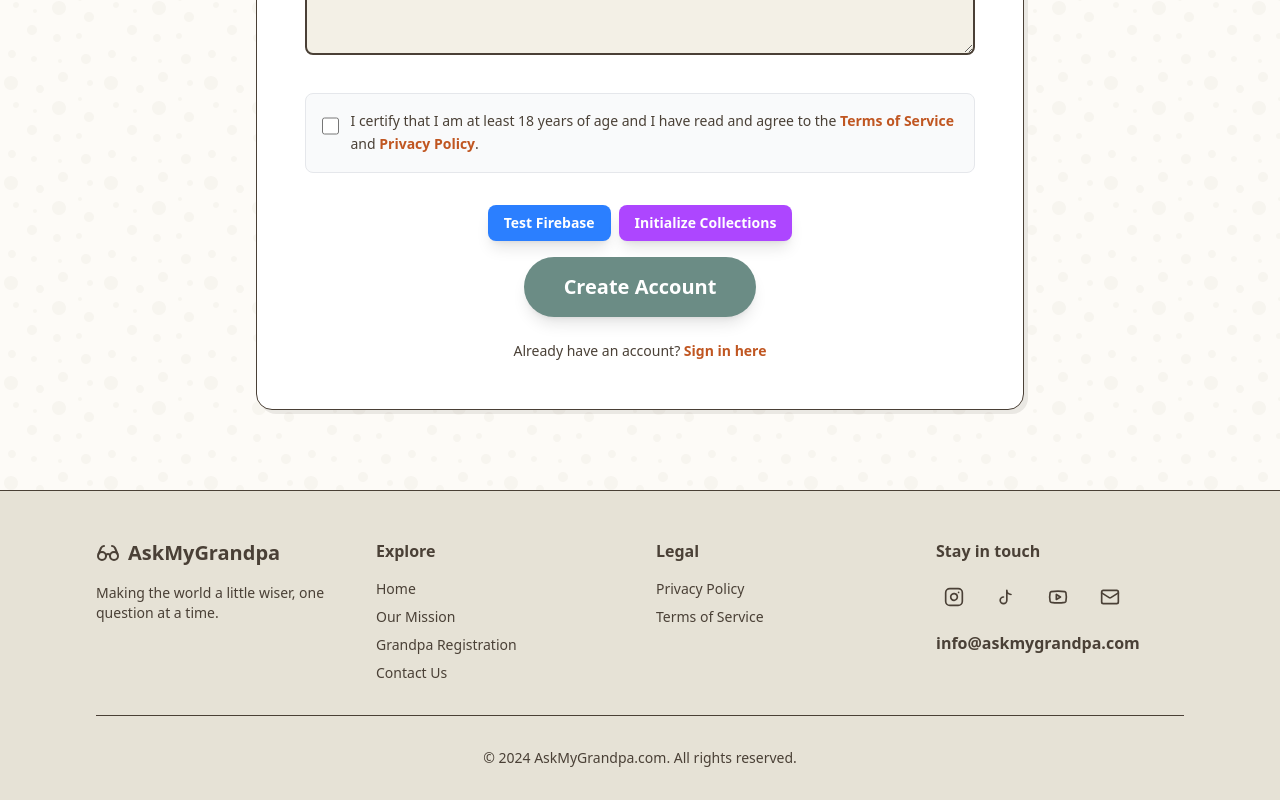
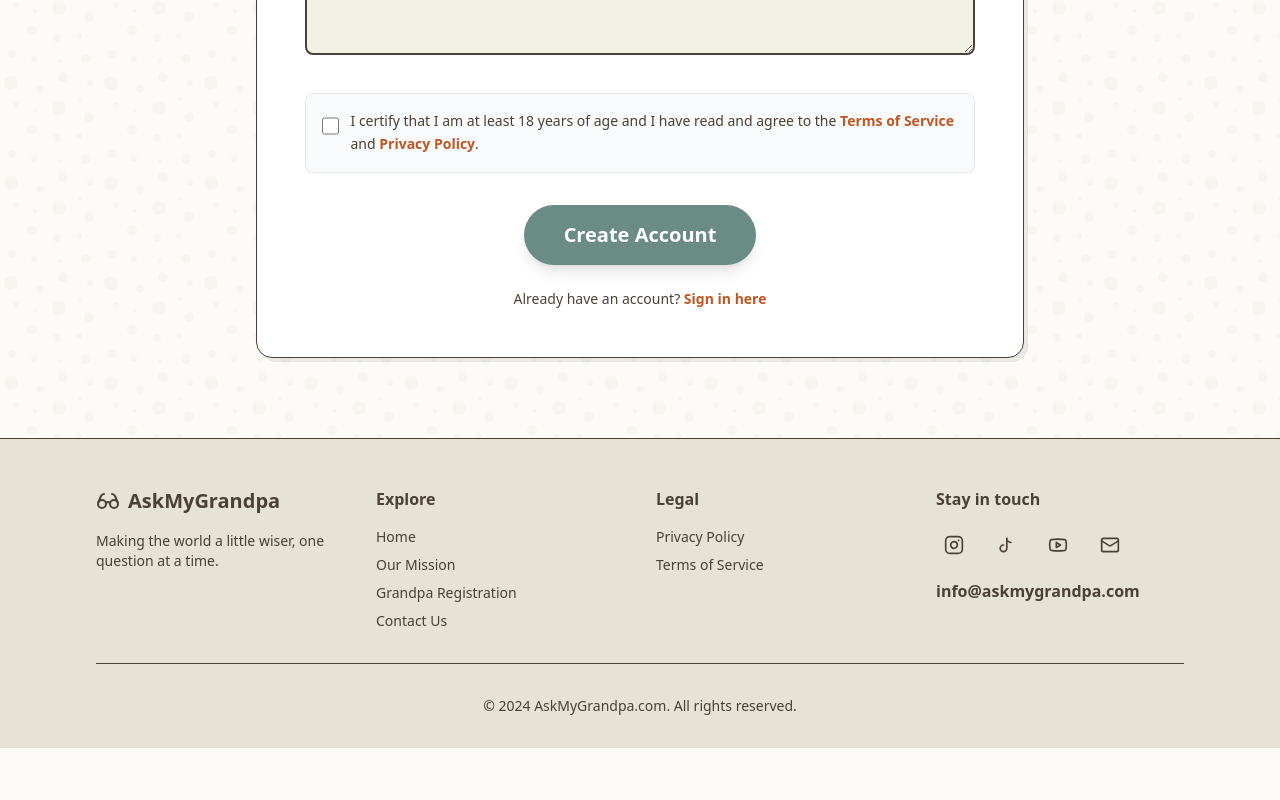
Before and after one commit to ifyoubuildit/ask-my-grandpa, a Next.js app: page /register in a window 1280 px wide. Shown: the part 2028-2828 px from the top of the page. After the commit the page ends 2776 px from the top, so only its background shows below. Built offline with nearby package versions, Linux system fonts and the light colour scheme; no server answers; a web font is replaced by a local one.

Commit message:
Clean up registration form - remove test buttons, fix core functionality

```diff
--- a/app/register/page.tsx
+++ b/app/register/page.tsx
@@ -1,7 +1,7 @@
 'use client';
 
 import { useState, useEffect, Suspense } from 'react';
-import { Camera, Lock, X, Check, Eye, EyeOff } from 'lucide-react';
+import { Camera, X, Check, Eye, EyeOff } from 'lucide-react';
 import {
   collection,
   addDoc,
@@ -9,11 +9,10 @@ import {
   where,
   getDocs,
   doc,
-  updateDoc,
-  getDoc
+  updateDoc
 } from 'firebase/firestore';
 import { ref, uploadBytes, getDownloadURL } from 'firebase/storage';
-import { db, storage, initializeCollections } from '@/lib/firebase';
+import { db, storage } from '@/lib/firebase';
 import { signUp } from '@/lib/auth';
 import { useAuth } from '@/contexts/AuthContext';
 import { useRouter, useSearchParams } from 'next/navigation';
@@ -149,59 +148,13 @@ function RegisterForm() {
     }
   };
 
-  // Test Firebase connection
-  const testFirebaseConnection = async () => {
-    try {
-      console.log('🔥 Testing Firebase connection...');
-
-      // Try to read from Firestore
-      const testQuery = query(collection(db, "grandpas"));
-      const querySnapshot = await getDocs(testQuery);
-      console.log('✅ Firebase connection successful. Found', querySnapshot.size, 'grandpas');
-
-      // If no grandpas exist, the collection might not be created yet
-      if (querySnapshot.empty) {
-        console.log('ℹ️ No grandpas found - collection may not exist yet');
-      }
-
-      return true;
-    } catch (error) {
-      console.error('❌ Firebase connection failed:', error);
-      return false;
-    }
-  };
-
   const handleSubmit = async (e: React.FormEvent) => {
     e.preventDefault();
-    console.log('=== REGISTRATION FORM SUBMISSION STARTED ===');
-    console.log('Form data:', formData);
-    console.log('Is update:', isUpdate);
-    console.log('Current user:', user);
-
-    // Test Firebase connection first
-    const connectionTest = await testFirebaseConnection();
-    if (!connectionTest) {
-      setError('Unable to connect to Firebase. Please check your internet connection and try again.');
-      return;
-    }
-
-    try {
-      console.log('🔥 Testing Firebase connection...');
-      console.log('Firebase config:', {
-        projectId: process.env.NEXT_PUBLIC_FIREBASE_PROJECT_ID,
-        authDomain: process.env.NEXT_PUBLIC_FIREBASE_AUTH_DOMAIN,
-        storageBucket: process.env.NEXT_PUBLIC_FIREBASE_STORAGE_BUCKET
-      });
-    } catch (configError) {
-      console.error('❌ Firebase config error:', configError);
-    }
-
     setIsSubmitting(true);
     setError('');
 
     // Basic validation
     if (!formData.fullname || !formData.email || !formData.address || !formData.city || !formData.province || !formData.postalCode || !formData.phone || !formData.skills || !formData.note) {
-      console.log('❌ Validation failed: Missing required fields');
       setError('Please fill in all required fields');
       setIsSubmitting(false);
       return;
@@ -210,21 +163,18 @@ function RegisterForm() {
     // Password validation only for new registrations
     if (!isUpdate) {
       if (!formData.password || formData.password !== formData.confirmPassword) {
-        console.log('❌ Password validation failed');
         setError('Please enter matching passwords');
         setIsSubmitting(false);
         return;
       }
 
       if (formData.password.length < 6) {
-        console.log('❌ Password too short');
         setError('Password must be at least 6 characters');
         setIsSubmitting(false);
         return;
       }
 
       if (!formData.terms_agreed) {
-        console.log('❌ Terms not agreed');
         setError('Please agree to the Terms of Service and Privacy Policy');
         setIsSubmitting(false);
         return;
@@ -236,29 +186,20 @@ function RegisterForm() {
 
       // Step 1: Create Firebase Auth account (only for new registrations)
       if (!isUpdate && !user) {
-        console.log('🔐 Creating Firebase Auth account...');
-        try {
         const result = await signUp(formData.email, formData.password, formData.fullname, 'grandpa');
         userId = result.user.uid;
-          console.log('✅ Auth account created:', userId);
-        } catch (authError) {
-          console.error('❌ Auth creation failed:', authError);
-          throw authError;
-        }
       }
 
-      // Step 2: Upload photo if provided (skip if Storage not configured)
+      // Step 2: Upload photo if provided
       let photoURL = '';
       if (photo && userId) {
-        console.log('📸 Attempting to upload photo...');
         try {
           const photoRef = ref(storage, `grandpa-photos/${userId}/${Date.now()}-${photo.name}`);
           const snapshot = await uploadBytes(photoRef, photo);
           photoURL = await getDownloadURL(snapshot.ref);
-          console.log('✅ Photo uploaded:', photoURL);
         } catch (photoError) {
-          console.error('❌ Photo upload failed (Storage may not be configured):', photoError);
-          // Continue without photo - this is not a critical failure
+          console.warn('Photo upload failed:', photoError);
+          // Continue without photo
         }
       }
 
@@ -280,22 +221,13 @@ function RegisterForm() {
         grandpaData.photoURL = photoURL;
       }
 
-      console.log('💾 Saving to Firestore...', grandpaData);
-      try {
       if (isUpdate && existingGrandpaId) {
         await updateDoc(doc(db, "grandpas", existingGrandpaId), grandpaData);
-          console.log('✅ Updated in Firestore');
       } else {
-          const docRef = await addDoc(collection(db, "grandpas"), grandpaData);
-          console.log('✅ Saved to Firestore:', docRef.id);
-        }
-      } catch (firestoreError) {
-        console.error('❌ Firestore save failed:', firestoreError);
-        throw firestoreError;
+        await addDoc(collection(db, "grandpas"), grandpaData);
       }
 
       // Step 4: Send to Netlify Forms
-      console.log('📧 Sending to Netlify Forms...');
       const netlifyFormData = new FormData();
       netlifyFormData.append('form-name', 'grandpa-registration');
       netlifyFormData.append('name', formData.fullname);
@@ -314,19 +246,12 @@ function RegisterForm() {
         netlifyFormData.append('photo', photo);
       }
 
-      try {
-        const netlifyResponse = await fetch('/', {
+      await fetch('/', {
         method: 'POST',
         body: netlifyFormData
       });
-        console.log('✅ Netlify Forms response:', netlifyResponse.status);
-      } catch (netlifyError) {
-        console.error('❌ Netlify Forms failed:', netlifyError);
-        // Continue anyway - Netlify Forms failure shouldn't stop the process
-      }
 
       // Success!
-      console.log('🎉 Registration completed successfully');
       setShowModal(true);
 
       // Reset form for new registrations only
@@ -351,7 +276,7 @@ function RegisterForm() {
       }
 
     } catch (error) {
-      console.error('❌ Registration failed:', error);
+      console.error('Registration failed:', error);
       let errorMessage = 'Registration failed. Please try again.';
 
       if (error instanceof Error) {
@@ -372,7 +297,6 @@ function RegisterForm() {
       setError(errorMessage);
     } finally {
       setIsSubmitting(false);
-      console.log('=== REGISTRATION FORM SUBMISSION ENDED ===');
     }
   };
 
@@ -735,32 +659,6 @@ function RegisterForm() {
 
             {/* Submit Button */}
             <div className="text-center mb-6">
-              {/* Temporary Firebase Test Buttons */}
-              <div className="mb-4 space-x-2">
-                <button
-                  type="button"
-                  onClick={testFirebaseConnection}
-                  className="bg-blue-500 text-white px-4 py-2 rounded-lg font-bold text-sm hover:bg-blue-600 transition-colors shadow-lg"
-                >
-                  Test Firebase
-                </button>
-                <button
-                  type="button"
-                  onClick={async () => {
-                    console.log('Initializing collections...');
-                    const result = await initializeCollections();
-                    if (result) {
-                      alert('Collections initialized successfully!');
-                    } else {
-                      alert('Failed to initialize collections. Check console for errors.');
-                    }
-                  }}
-                  className="bg-purple-500 text-white px-4 py-2 rounded-lg font-bold text-sm hover:bg-purple-600 transition-colors shadow-lg"
-                >
-                  Initialize Collections
-                </button>
-              </div>
-
               <button
                 type="submit"
                 disabled={isSubmitting}
--- a/lib/firebase.ts
+++ b/lib/firebase.ts
@@ -1,5 +1,5 @@
 import { initializeApp, getApps } from "firebase/app";
-import { getFirestore, collection, addDoc } from "firebase/firestore";
+import { getFirestore } from "firebase/firestore";
 import { getAuth } from "firebase/auth";
 import { getStorage } from "firebase/storage";
 
@@ -16,29 +16,3 @@ const app = getApps().length === 0 ? initializeApp(firebaseConfig) : getApps()[0
 export const db = getFirestore(app);
 export const auth = getAuth(app);
 export const storage = getStorage(app);
-
-// Helper function to initialize collections if they don't exist
-export const initializeCollections = async () => {
-  try {
-    // This will create the grandpas collection if it doesn't exist
-    // We'll add a temporary document that can be deleted later
-    const tempDoc = {
-      name: "TEMP_INIT_DOC",
-      address: "TEMP",
-      phone: "TEMP",
-      email: "temp@temp.com",
-      skills: "TEMP",
-      note: "TEMP",
-      timestamp: new Date().toISOString(),
-      userId: "TEMP",
-      source: "init"
-    };
-
-    await addDoc(collection(db, "grandpas"), tempDoc);
-    console.log("Collections initialized");
-    return true;
-  } catch (error) {
-    console.error("Failed to initialize collections:", error);
-    return false;
-  }
-};
```
Lines whose indentation alone changed are shown as unchanged.
